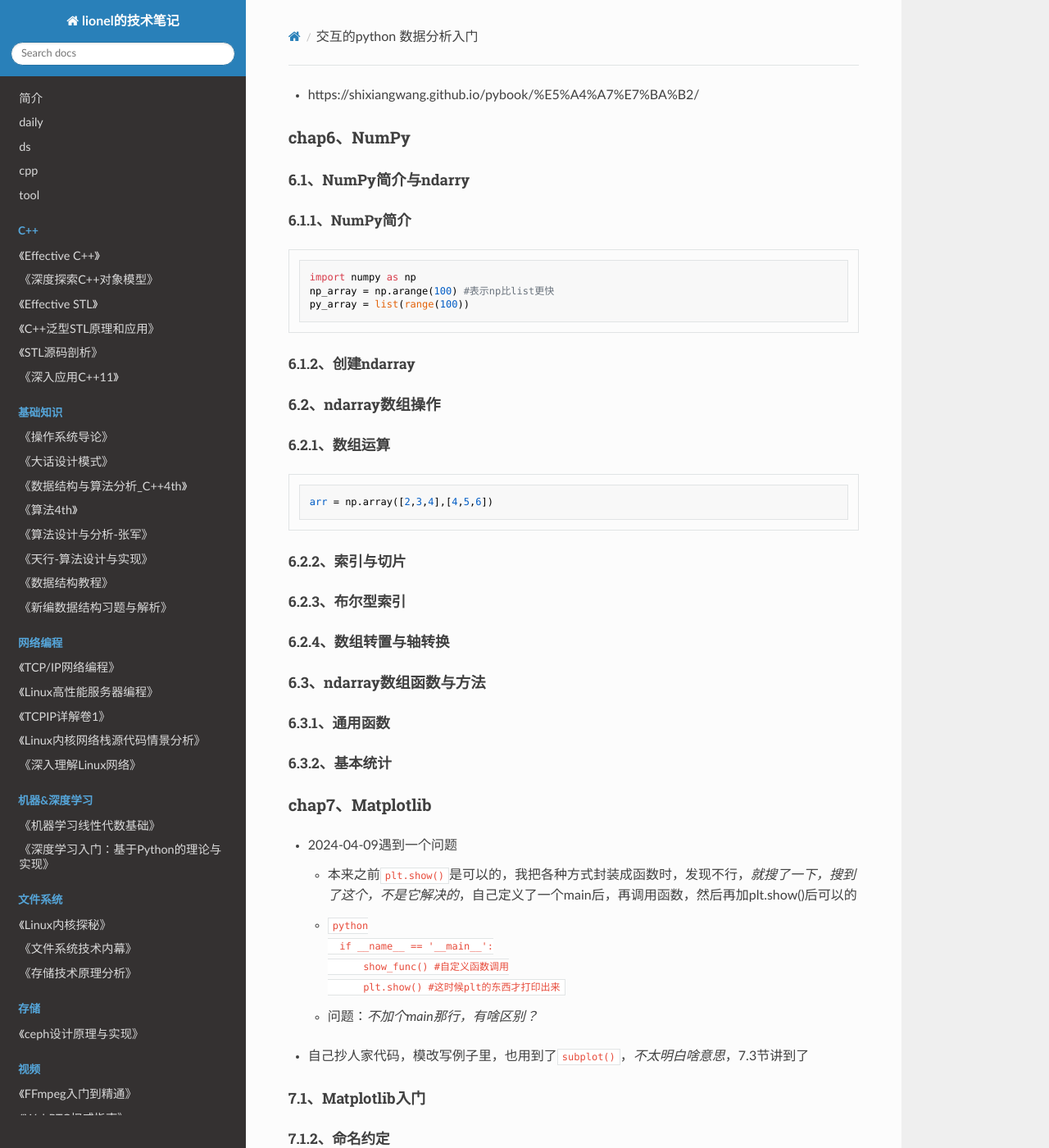
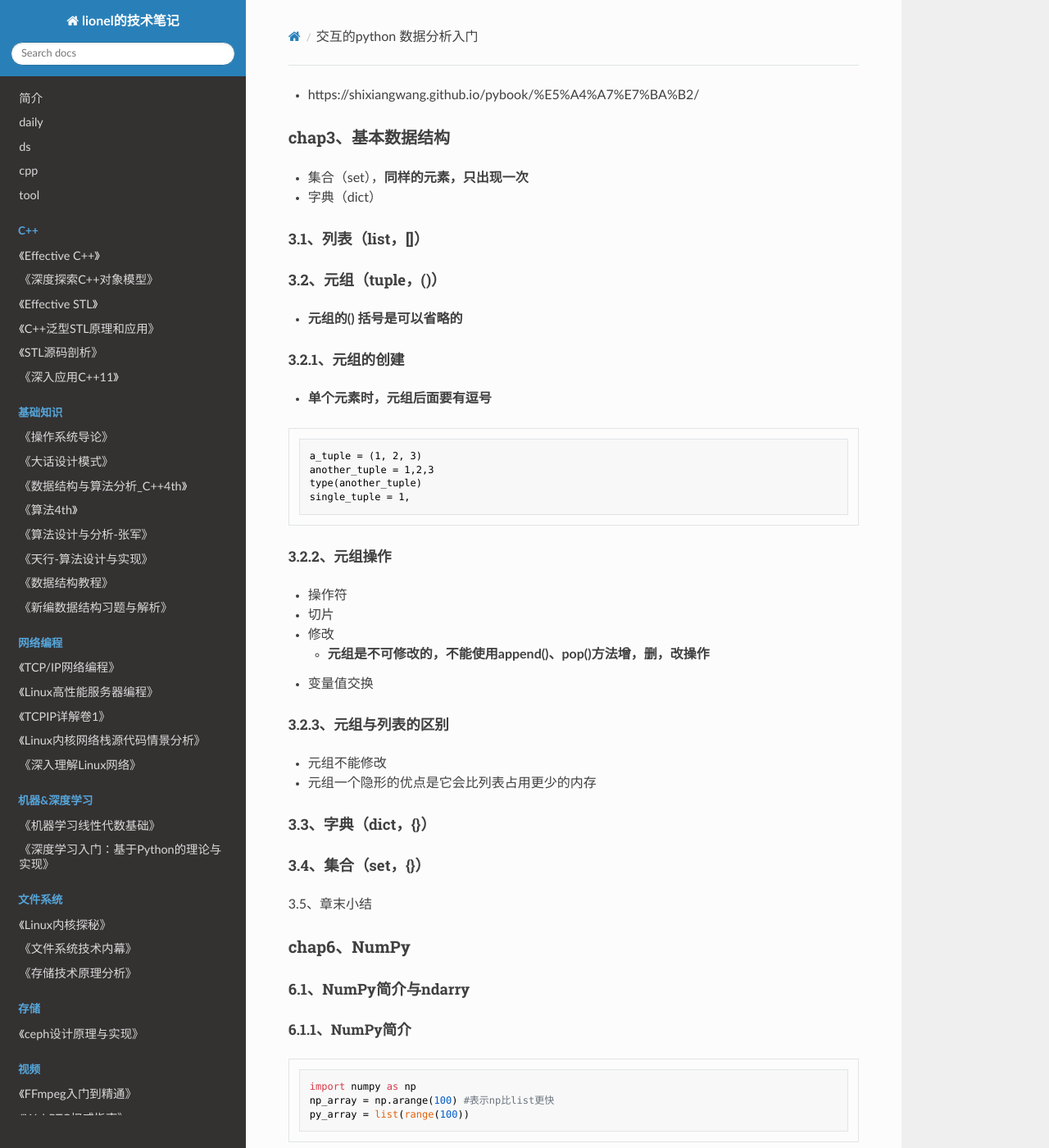
Before and after one commit to wolflion/booknotes, an MkDocs documentation site: the page built from docs/15tool/python/交互的python-数据分析入门.md, in a window 1280 px wide and 1400 px high. Shown: the whole window at 82% size. Built offline with MkDocs 1.6.1, drawn with Linux system fonts in a browser that asks for light colours; nearby versions of some CDN libraries; some of the changed text lies outside the part shown.

Commit message:
Update 交互的python-数据分析入门.md

````diff
--- a/docs/15tool/python/交互的python-数据分析入门.md
+++ b/docs/15tool/python/交互的python-数据分析入门.md
@@ -1,4 +1,47 @@
 + https://shixiangwang.github.io/pybook/%E5%A4%A7%E7%BA%B2/
+
+### chap3、基本数据结构
+
++ 集合（set），**同样的元素，只出现一次**
++ 字典（dict）
+
+#### 3.1、列表（list，[]）
+
+#### 3.2、元组（tuple，()）
+
++ **元组的() 括号是可以省略的**
+
+##### 3.2.1、元组的创建
+
++ **单个元素时，元组后面要有逗号**
+
+```python
+a_tuple = (1, 2, 3)
+another_tuple = 1,2,3
+type(another_tuple)
+single_tuple = 1,
+```
+
+
+
+##### 3.2.2、元组操作
+
++ 操作符
++ 切片
++ 修改
+  + **元组是不可修改的，不能使用append()、pop()方法增，删，改操作**
++ 变量值交换
+
+##### 3.2.3、元组与列表的区别
+
++ 元组不能修改
++ 元组一个隐形的优点是它会比列表占用更少的内存
+
+#### 3.3、字典（dict，{}）
+
+#### 3.4、集合（set，{}）
+
+3.5、章末小结
 
 ### chap6、NumPy
 
@@ -35,6 +78,8 @@ arr = np.array([2,3,4],[4,5,6])
 ##### 6.3.1、通用函数
 
 ##### 6.3.2、基本统计
+
++ `arr = np.random.random(5,5)`，生成5行5列的数组
 
 ### chap7、Matplotlib
 
````
